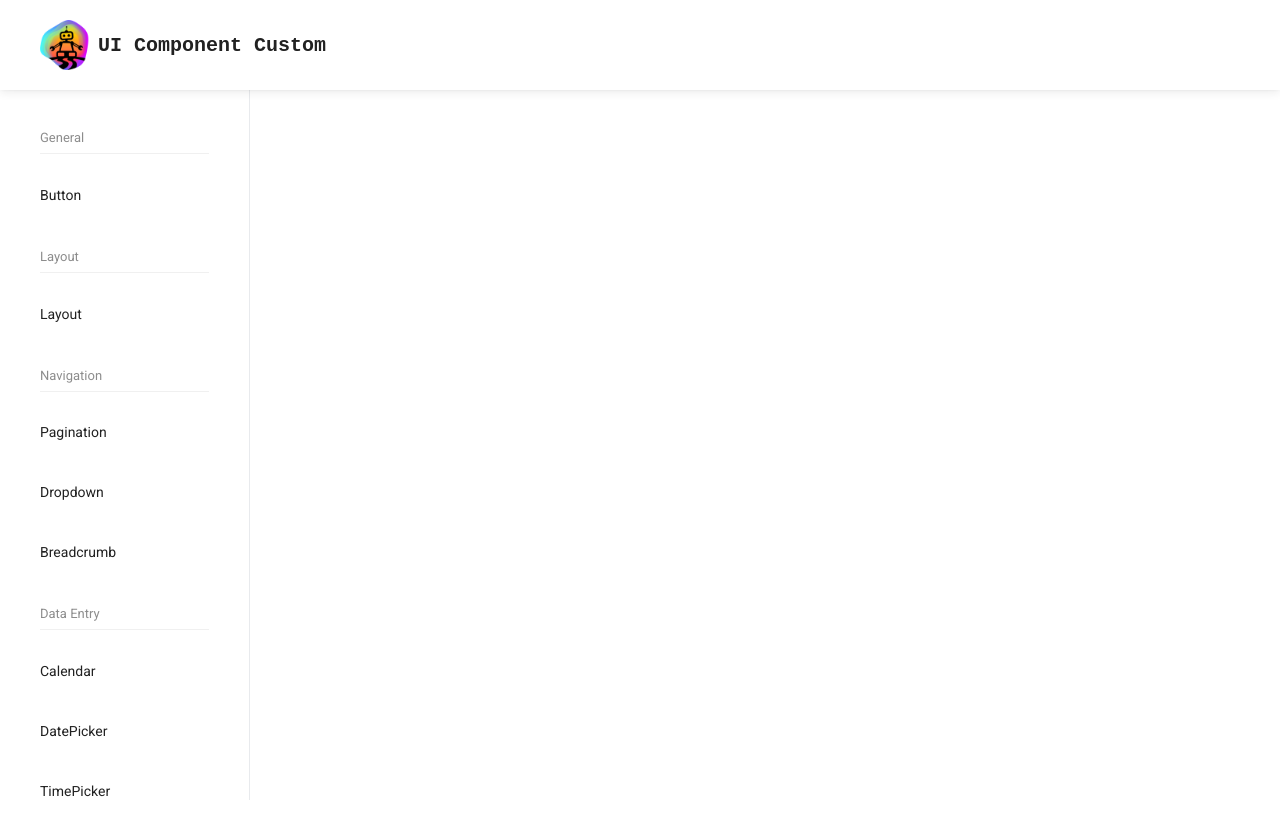
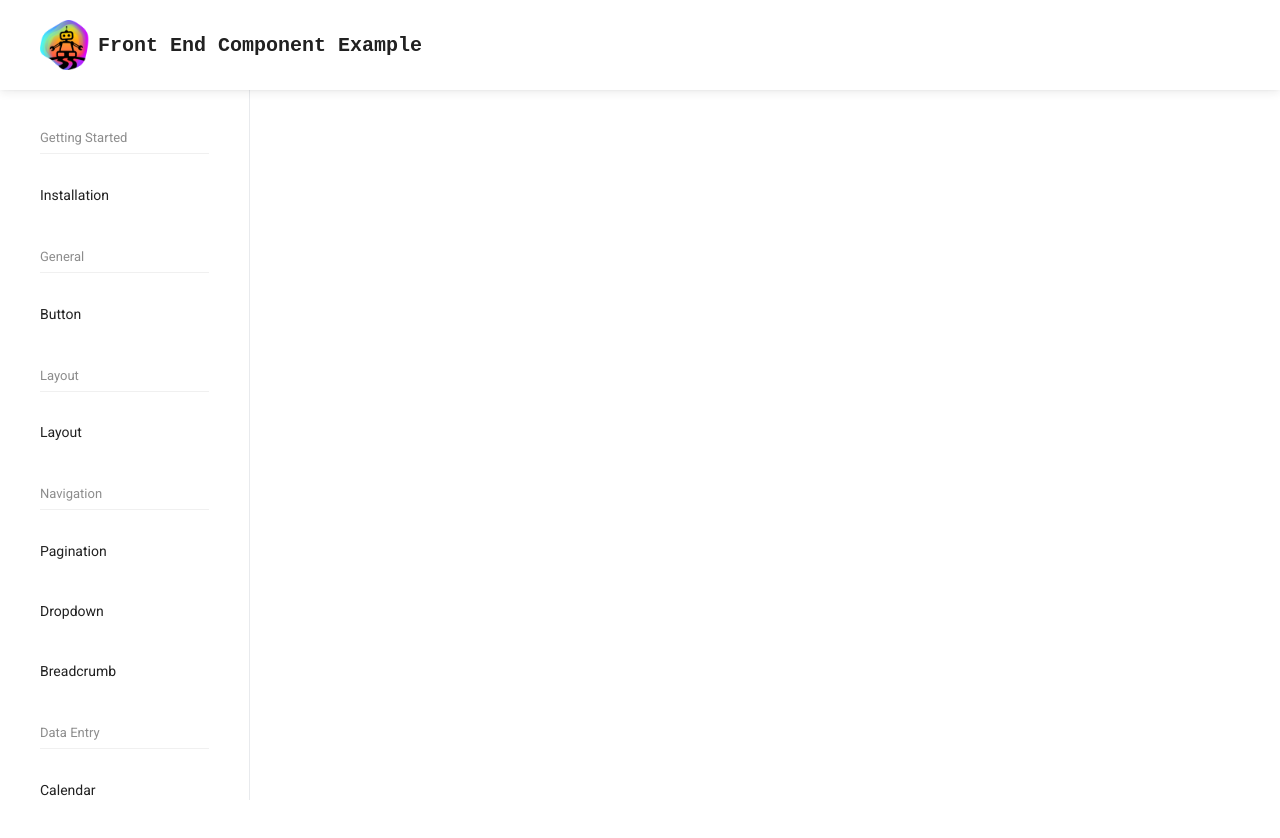
Before and after one commit to jamesnguyenn/james-ui-custom, a Next.js app: page / in a window 1280 px wide. Shown: the top 838 px of the page. Built offline with nearby package versions, Linux system fonts and the light colour scheme; some icons are missing; a web font is replaced by a local one.

Commit message:
Add 404 page

```diff
--- a/data/data-sideBar.json
+++ b/data/data-sideBar.json
@@ -2,6 +2,17 @@
     "dataSideBar": [
         {
             "id": "1",
+            "title": "Getting Started",
+            "children": [
+                {
+                    "id": "1",
+                    "title": "Installation",
+                    "page": "/getting-started/installation"
+                }
+            ]
+        },
+        {
+            "id": "2",
             "title": "General",
             "children": [
                 {
@@ -11,7 +22,7 @@
             ]
         },
         {
-            "id": "2",
+            "id": "3",
             "title": "Layout",
             "children": [
                 {
@@ -21,7 +32,7 @@
             ]
         },
         {
-            "id": "3",
+            "id": "4",
             "title": "Navigation",
             "children": [
                 {
@@ -39,7 +50,7 @@
             ]
         },
         {
-            "id": "4",
+            "id": "5",
             "title": "Data Entry",
             "children": [
                 {
@@ -57,7 +68,7 @@
             ]
         },
         {
-            "id": "5",
+            "id": "6",
             "title": "Navigation",
             "children": [
                 {
--- a/src/components/HeaderWeb/index.tsx
+++ b/src/components/HeaderWeb/index.tsx
@@ -12,7 +12,7 @@ function HeaderWeb({ }: Props) {
                 <Link href={"/"}>
                     <div className={classes.logo}>
                         <Image src={logo} width={50} height={50} alt="logo" />
-                        <span>UI Component Custom</span>
+                        <span>Front End Component Example</span>
                     </div>
                 </Link>
 
--- a/src/interface/Sidebar.ts
+++ b/src/interface/Sidebar.ts
@@ -7,5 +7,5 @@ export interface ISidebarParent {
 export interface ISidebarChild {
     id: string;
     title: string;
-    component: React.ReactElement;
+    page: string;
 }
--- a/src/layouts/Header/index.tsx
+++ b/src/layouts/Header/index.tsx
@@ -11,7 +11,7 @@ const Header = (props: Props) => {
         <header className={classes.headerWrapper}>
             <div className={classes.headerContainer}>
                 {
-                    width <= 1023 ? <HeaderMobile /> : <HeaderWeb />
+                    width <= 767 ? <HeaderMobile /> : <HeaderWeb />
                 }
             </div>
         </header>
--- a/src/layouts/Sidebar/SideBar.module.css
+++ b/src/layouts/Sidebar/SideBar.module.css
@@ -70,3 +70,11 @@
     opacity: 1;
     visibility: visible;
 }
+
+@media screen and (max-width: 1023.98px) {
+    .sideBarWrapper {
+        flex: 0 0 200px;
+        min-width: 200px;
+        max-width: 200px;
+    }
+}
--- a/src/layouts/Sidebar/index.tsx
+++ b/src/layouts/Sidebar/index.tsx
@@ -4,6 +4,7 @@ import React from 'react'
 import classes from "./SideBar.module.css";
 import { Button } from "../../common"
 import { ISidebarChild, ISidebarParent } from '@/interface/Sidebar';
+import Link from 'next/link';
 
 interface Props {
     sideBarMenuData: ISidebarParent[]
@@ -19,7 +20,9 @@ const SideBar = (props: Props) => {
                     <ul className={classes.menuChildWrapper}>
                         {menuParent?.children && menuParent?.children.length > 0 && menuParent?.children.map((menuChild: ISidebarChild) => {
                             return <li key={menuChild?.id} className={classes.menuChildItem}>
-                                <h3 className={classes.menuChildTitle}>{menuChild?.title}</h3>
+                                <Link href={menuChild?.page ? menuChild?.page : ""} >
+                                    <h3 className={classes.menuChildTitle}>{menuChild?.title}</h3>
+                                </Link>
                             </li>
                         })}
                     </ul>
--- a/src/pages/index.tsx
+++ b/src/pages/index.tsx
@@ -11,7 +11,7 @@ export default function Home({ sideBarMenuData }: any) {
   return (
     <>
       <Head>
-        <title>UI Components Custom</title>
+        <title>Front End Component Example</title>
         <meta name="description" content="Generated by create next app" />
         <meta name="viewport" content="width=device-width, initial-scale=1" />
         <link rel="icon" href="/images/favicon.ico" />
```
Also changed, not shown: src/pages/404.tsx (added, +9 -0 lines).
